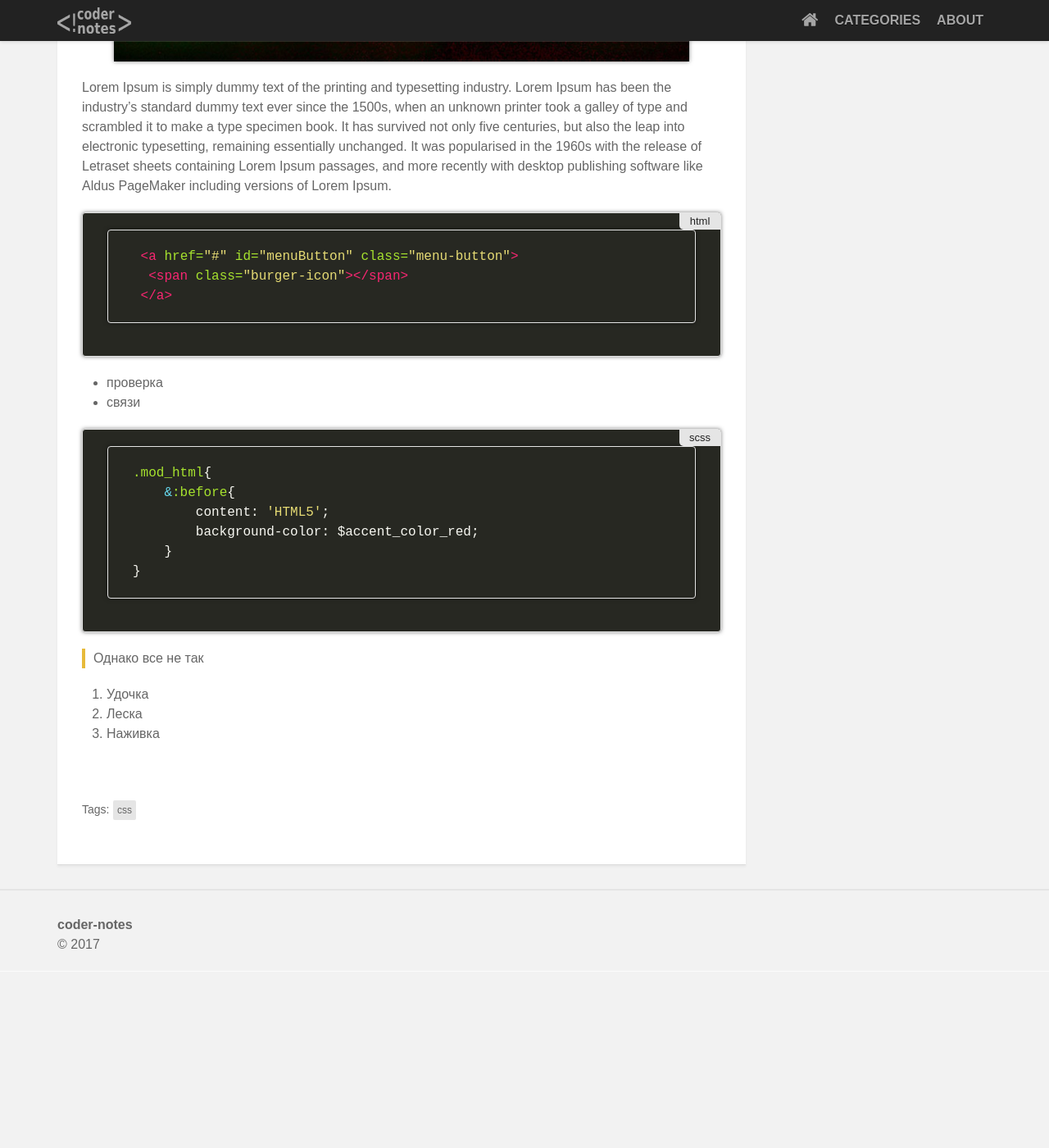
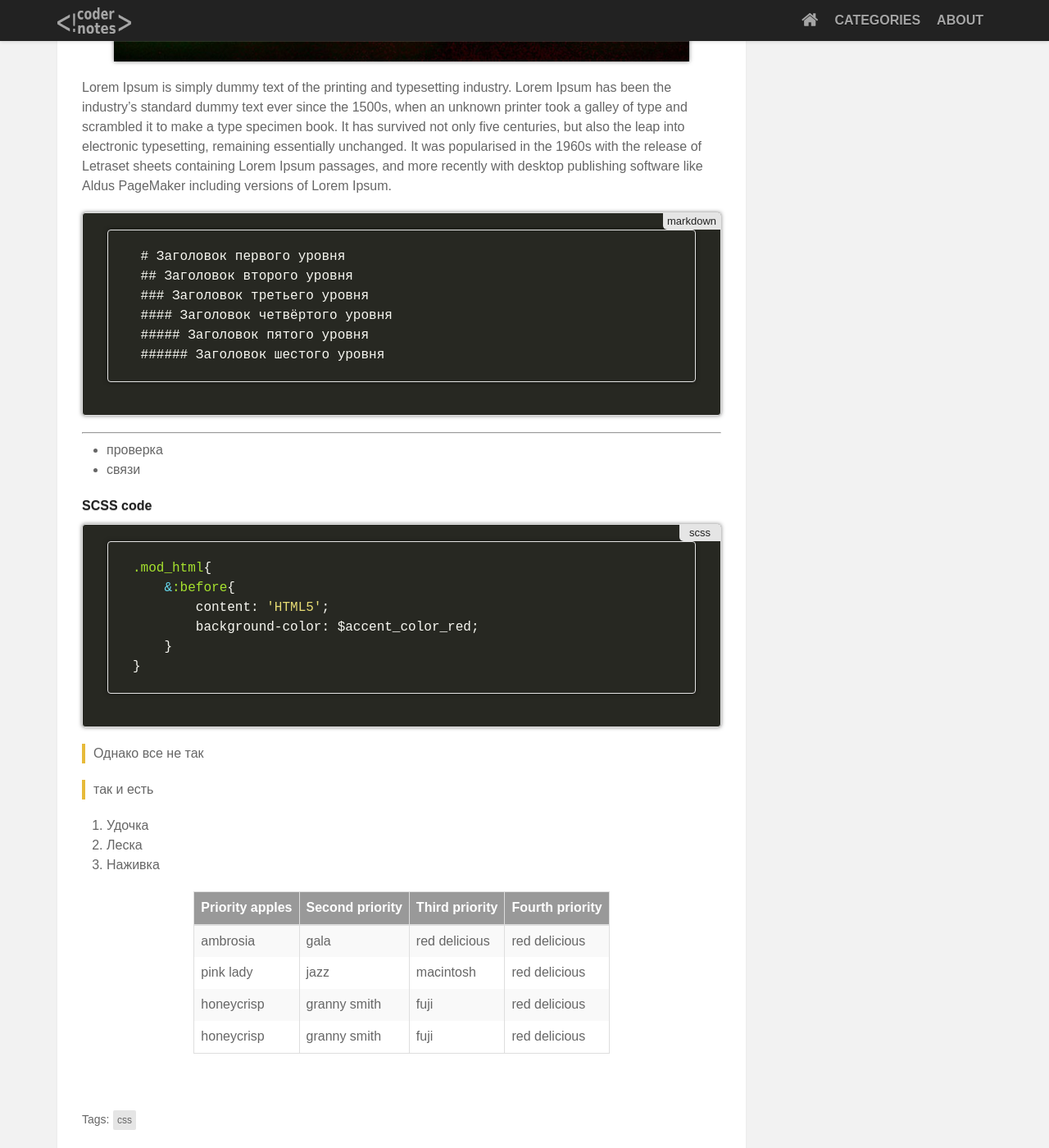
Before and after one commit to coder-notes/coder-notes.github.io, a Jekyll site: the page built from _posts/2017-04-25-new-post.md, in a window 1280 px wide and 1400 px high, scrolled down 761 px. Shown: the whole window at 82% size. Built offline with Jekyll 4.4.1, drawn with Linux system fonts in a browser that asks for light colours; comment, search, counter and statistics services are not loaded; before the commit the page ends 1945 px from its top, so only the background shows below that.

Commit message:
+table styles

```diff
--- a/_posts/2017-04-25-new-post.md
+++ b/_posts/2017-04-25-new-post.md
@@ -12,13 +12,19 @@ Hello? it is new post!
 ![]({{ site.url }}/assets/img/beuty.jpg)
 Lorem Ipsum is simply dummy text of the printing and typesetting industry. Lorem Ipsum has been the industry's standard dummy text ever since the 1500s, when an unknown printer took a galley of type and scrambled it to make a type specimen book. It has survived not only five centuries, but also the leap into electronic typesetting, remaining essentially unchanged. It was popularised in the 1960s with the release of Letraset sheets containing Lorem Ipsum passages, and more recently with desktop publishing software like Aldus PageMaker including versions of Lorem Ipsum.
 
-~~~ html
- <a href="#" id="menuButton" class="menu-button">
-  <span class="burger-icon"></span>
- </a>
+~~~ markdown
+ # Заголовок первого уровня
+ ## Заголовок второго уровня
+ ### Заголовок третьего уровня
+ #### Заголовок четвёртого уровня
+ ##### Заголовок пятого уровня
+ ###### Заголовок шестого уровня
 ~~~
+---
 * проверка
 * связи
+
+## SCSS code
 
 ~~~ scss
 .mod_html{
@@ -30,6 +36,15 @@ Lorem Ipsum is simply dummy text of the printing and typesetting industry. Lorem
 ~~~
 > Однако все не так
 
+> так и есть
+
 1. Удочка
 2. Леска
 3. Наживка
+
+| Priority apples | Second priority | Third priority | Fourth priority |
+|-------|
+| ambrosia | gala | red delicious | red delicious |
+| pink lady | jazz | macintosh | red delicious |
+| honeycrisp | granny smith | fuji | red delicious |
+| honeycrisp | granny smith | fuji | red delicious |
--- a/_sass/all_scss/_post.scss
+++ b/_sass/all_scss/_post.scss
@@ -61,7 +61,18 @@
       list-style: decimal;
     }
   }
+  h2,
+  h3,
+  h4,
+  h5,
+  h6{
+    text-rendering: optimizelegibility;
+    text-shadow: 0px 1px 0px rgba(0, 0, 0, 0.2);
+    margin-bottom: 10px;
+    color: $accent_color;
+  }
 }
+
 @include for-phone-only{
   .post_content{
     img{
@@ -78,6 +89,43 @@
     color:#bbb;
   }
 }
+/*----------------------------------------- table style ------------------------------------*/
+.post_table_w{
+  overflow: auto;
+}
+.post_content {
+  table{
+    max-width: 90%;
+    margin:0 auto 20px auto;
+    border: 1px solid #dedede;
+  }
+  table > caption + thead > tr:first-child > th, table > colgroup + thead > tr:first-child > th, table > thead:first-child > tr:first-child > th, table > caption + thead > tr:first-child > td, table > colgroup + thead > tr:first-child > td, table > thead:first-child > tr:first-child > td {
+    border-top: 0;
+  }
+  table th {
+    vertical-align: top;
+  }
+
+  table > thead > tr > th {
+    border-bottom: 2px solid #ddd;
+    border-left: 1px solid #ddd;
+    text-transform: none;
+    background-color: #999999;
+    color: white;
+    text-align: left;
+  }
+  table > tbody > tr > td {
+    border-left: 1px solid #dedede;
+  }
+  table > thead > tr > th, table > tbody > tr > th, table > tfoot > tr > th, table > thead > tr > td, table > tbody > tr > td, table > tfoot > tr > td {
+    padding: 8px;
+    line-height: 1.42857143;
+  }
+  table > tbody > tr:nth-of-type(2n+1) {
+    background-color: #f9f9f9;
+  }
+}
+/*----------------------------------------- table style end ------------------------------------*/
 
 /*----------------------------------------- codes style ------------------------------------*/
 .highlighter-rouge{
@@ -133,6 +181,11 @@
   &-ruby{
     &:before{
       content: "ruby";
+    }
+  }
+  &-markdown{
+    &:before{
+      content: "markdown";
     }
   }
 }
--- a/assets/js/common.js
+++ b/assets/js/common.js
@@ -3,7 +3,7 @@ $(document).ready(function(){
     $(window).load(function() {
         $(".loader").delay(400).fadeOut("slow");
     });
-
+    $(".post_content table").wrap("<div class='post_table_w'></div>");
     svg4everybody({});
 
     $(".menu-button").click(function(e) {
```
Also changed, not shown: assets/img/beuty.jpg.
